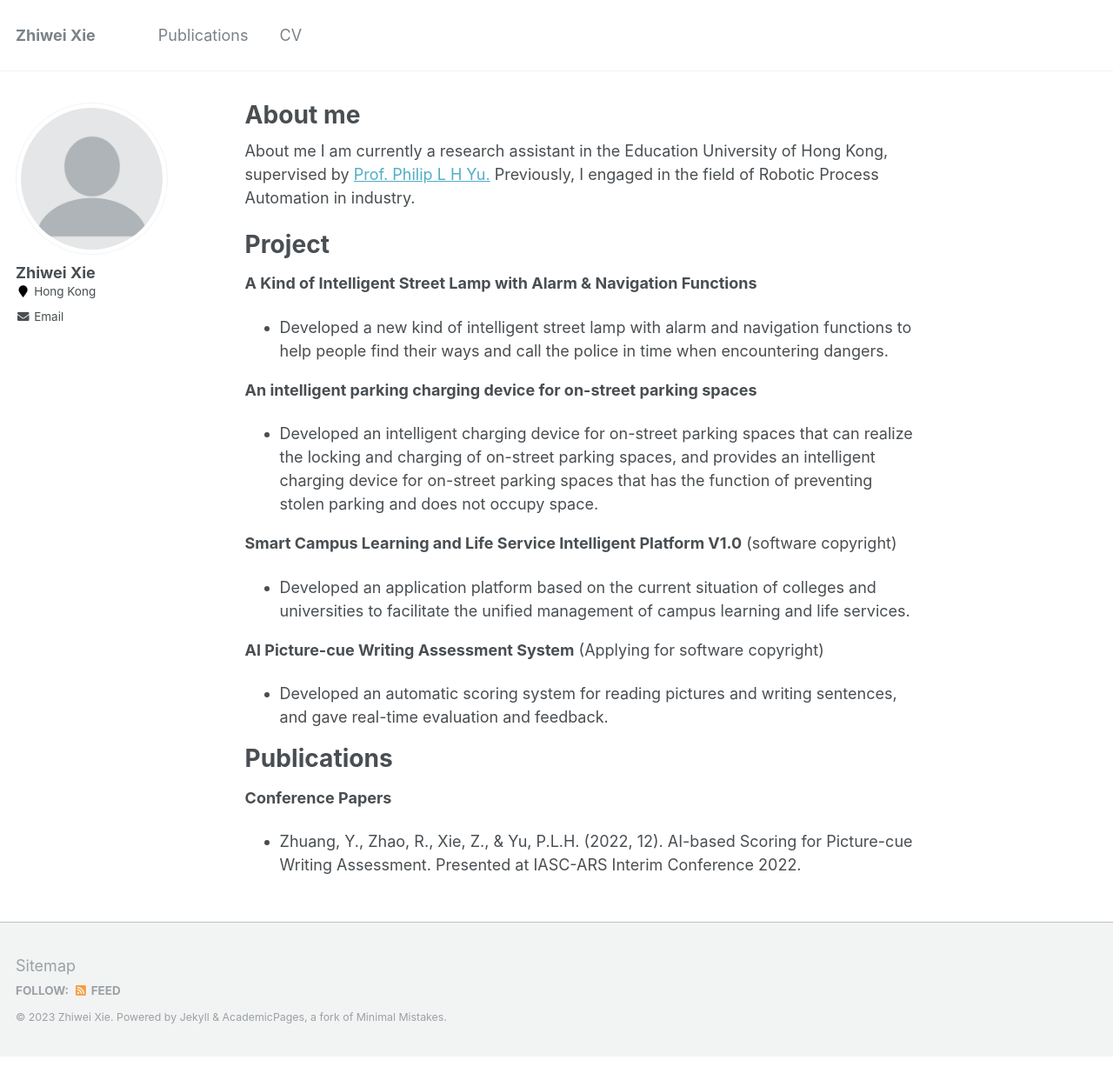
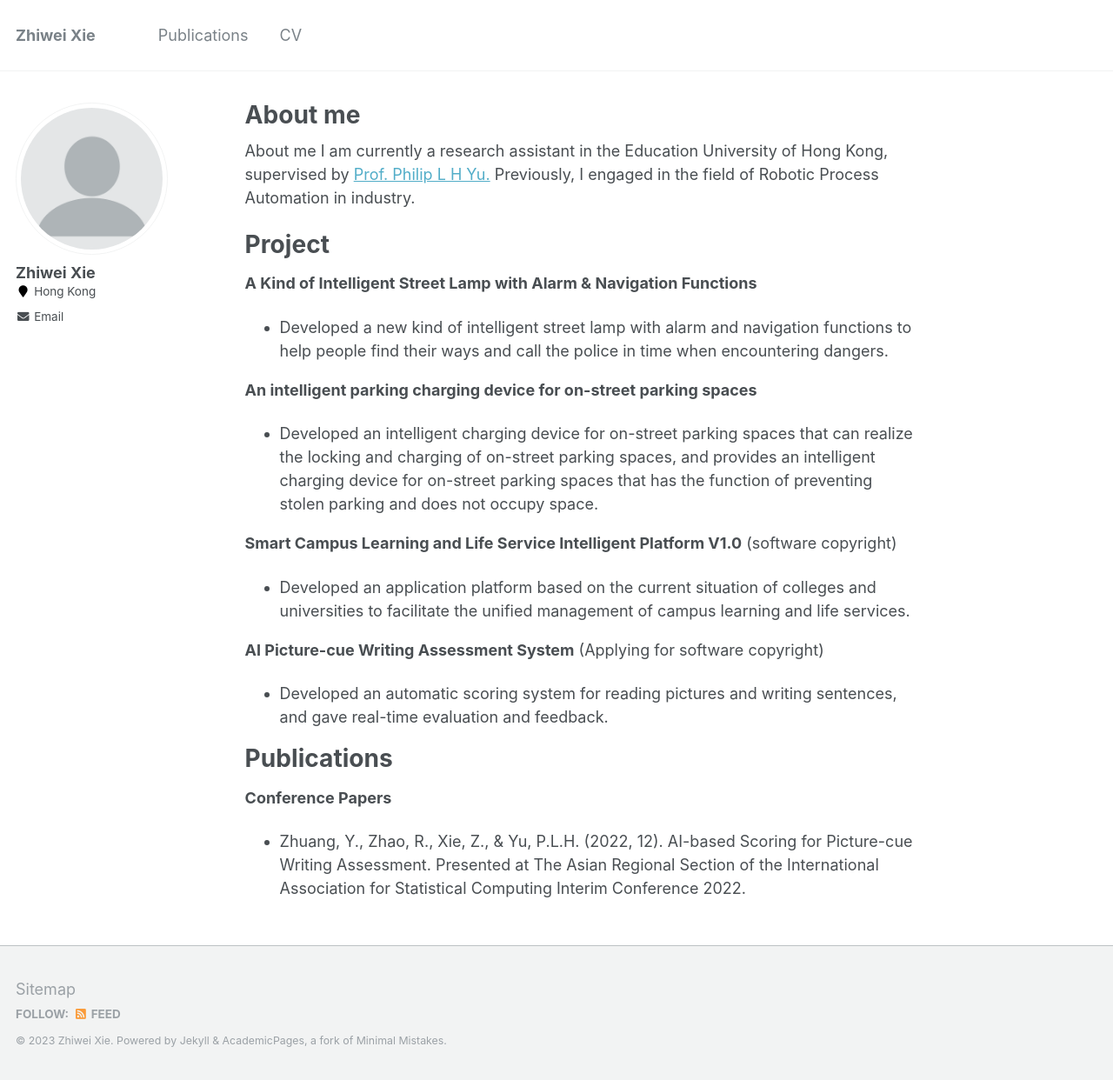
Before and after one commit to xiezhiweihk/xiezhiwei.github.io, a Jekyll site: the page built from _pages/about.md, in a window 1280 px wide. Shown: the whole page at 87% size. Built offline with Jekyll 4.4.1, drawn with Linux system fonts in a browser that asks for light colours; before the commit the page ends 1215 px from its top, so only the background shows below that.

Commit message:
Update about.md

```diff
--- a/_pages/about.md
+++ b/_pages/about.md
@@ -28,4 +28,4 @@ Project
 Publications
 ======
 **Conference Papers**
-+ Zhuang, Y., Zhao, R., Xie, Z., & Yu, P.L.H. (2022, 12). AI-based Scoring for Picture-cue Writing Assessment. Presented at IASC-ARS Interim Conference 2022.
++ Zhuang, Y., Zhao, R., Xie, Z., & Yu, P.L.H. (2022, 12). AI-based Scoring for Picture-cue Writing Assessment. Presented at The Asian Regional Section of the International Association for Statistical Computing Interim Conference 2022.
```
